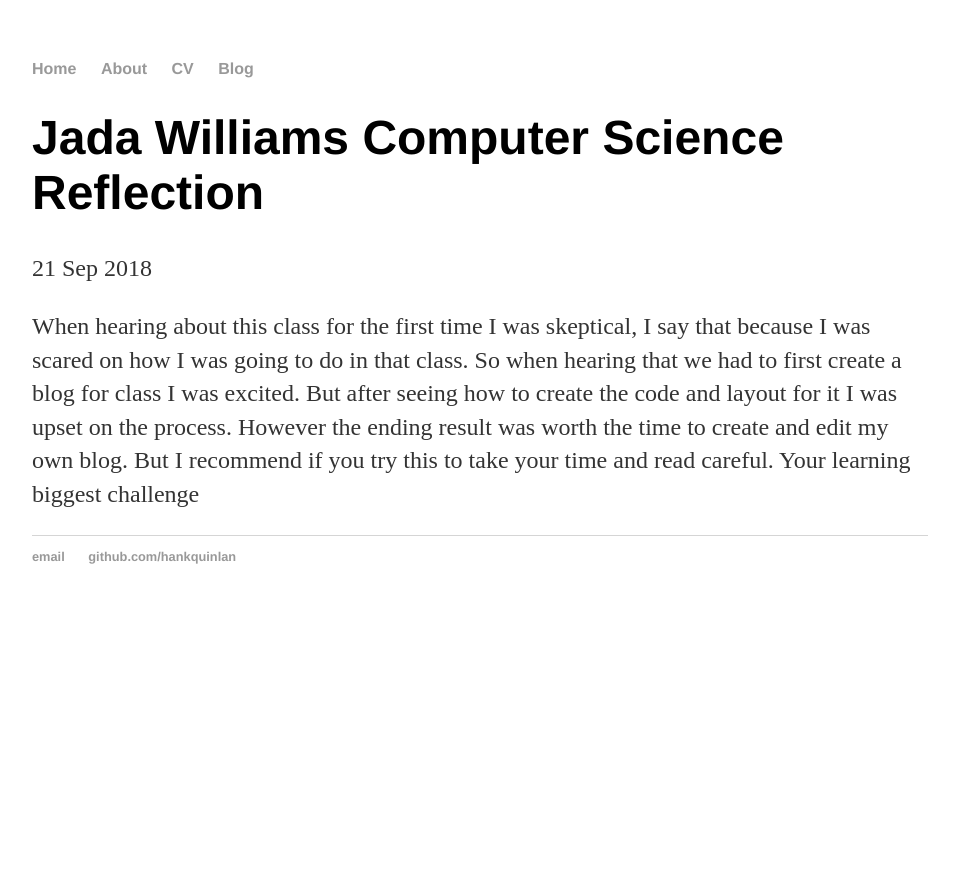
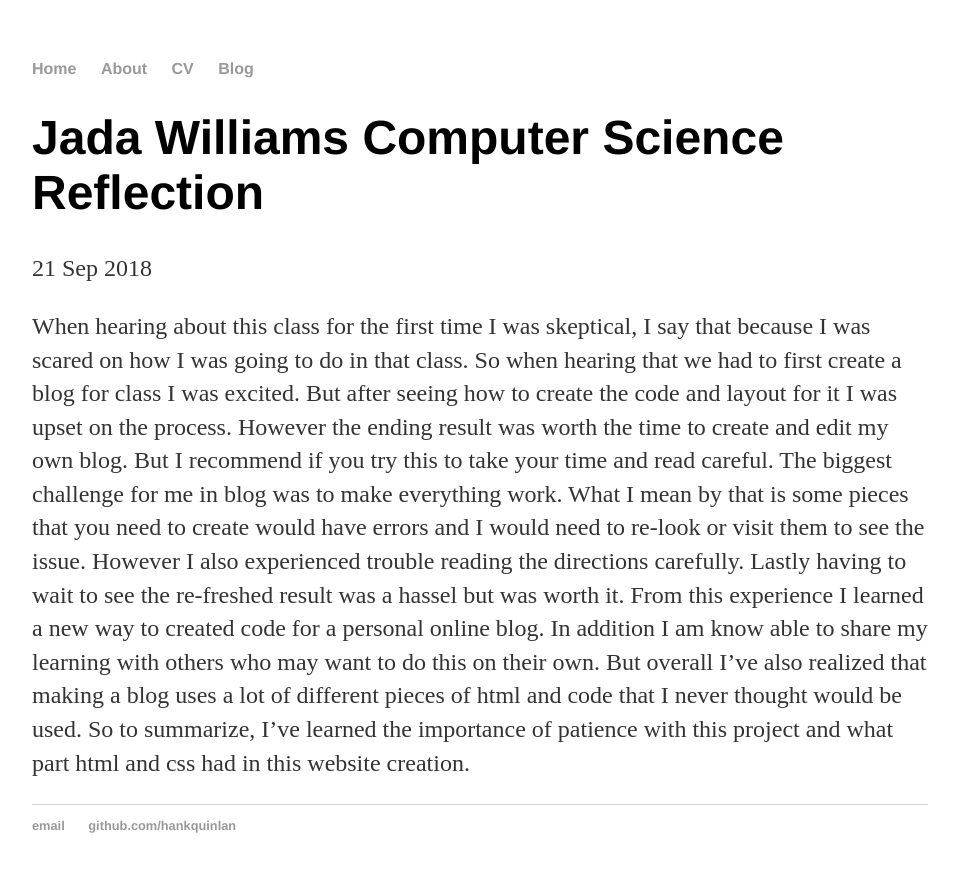
Before and after one commit to jadaw6409/jadaw6409.github.io, a Jekyll site: the page built from _posts/2018-09-21-title-of-my-post.md, in a window 1280 px wide. Shown: the top 872 px of the page, without its empty margins (160-1119 px from the left). Built offline with Jekyll 4.4.1, drawn with Linux system fonts in a browser that asks for light colours.

Commit message:
Update 2018-09-21-title-of-my-post.md

```diff
--- a/_posts/2018-09-21-title-of-my-post.md
+++ b/_posts/2018-09-21-title-of-my-post.md
@@ -5,5 +5,5 @@ date: 2018-09-21
 ---
 
 When hearing about this class for the first time I was skeptical, I say that because I was scared on how I was going to do in that class. So when hearing that we had to first create a blog for class I was excited. But after seeing how to create the code and layout for it I was upset on the process. However the ending result was worth the time to create and edit my own blog. But I recommend if you try this to take your time and read careful.
-Your learning
-biggest challenge
+The biggest challenge for me in blog was to make everything work. What I mean by that is some pieces that you need to create would have errors and I would need to re-look or visit them to see the issue. However I also experienced trouble reading the directions carefully. Lastly having to wait to see the re-freshed result was a hassel but was worth it.
+From this experience I learned a new way to created code for a personal online blog. In addition I am know able to share my learning with others who may want to do this on their own. But overall I've also realized that making a blog uses a lot of different pieces of html and code that I never thought would be used. So to summarize, I've learned the importance of patience with this project and what part html and css had in this website creation.
```
